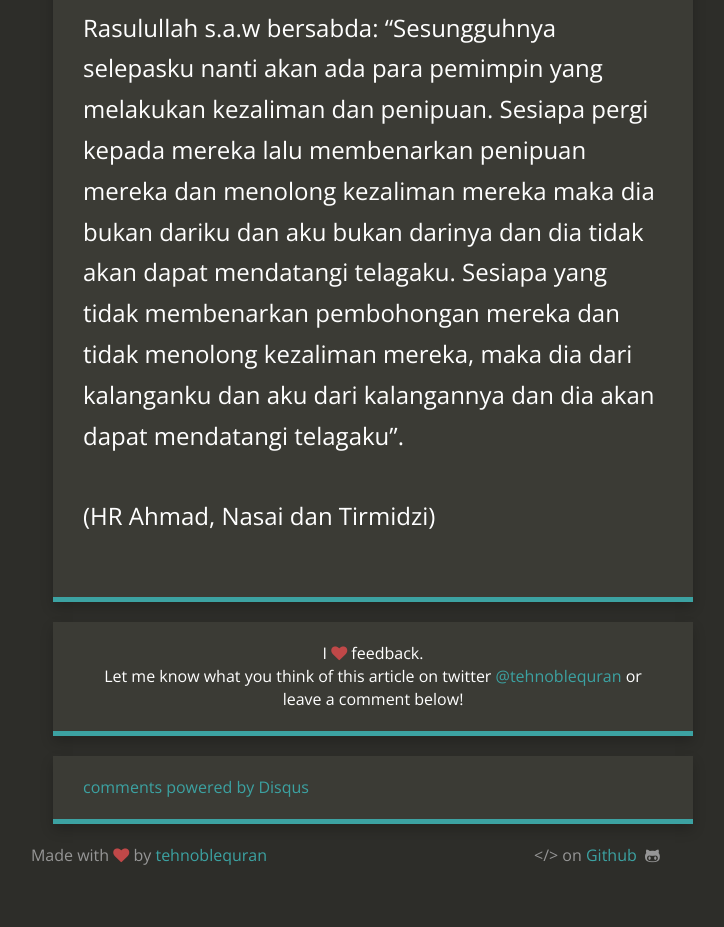
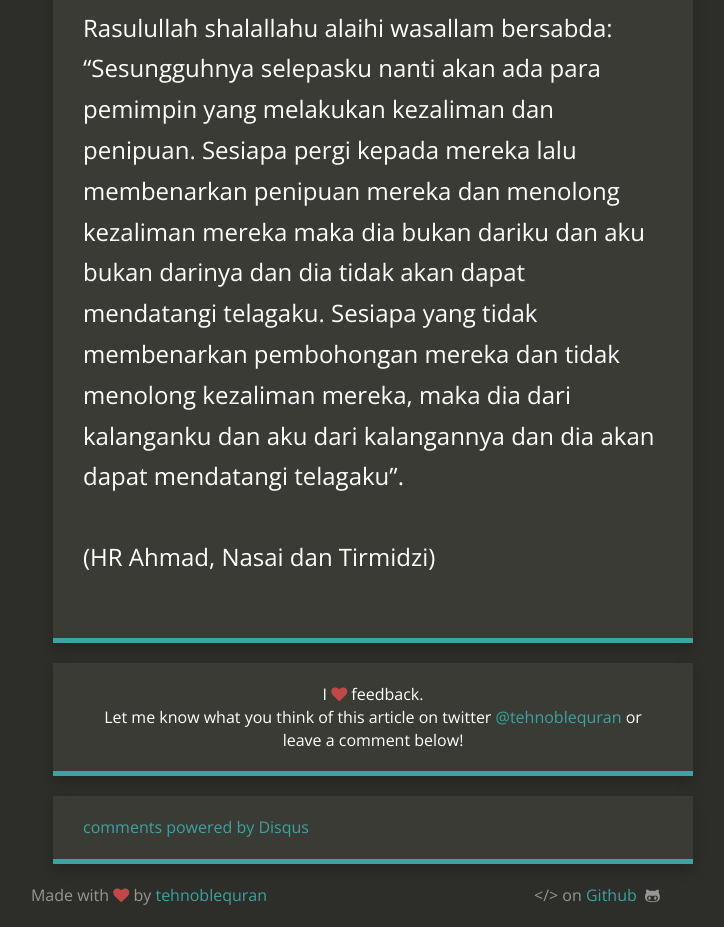
Before and after one commit to kedamaian/swsyafiq, a Jekyll site: the page built from _posts/2016-09-08-nabi-tidak-mengaku-umat.md, in a window 1280 px wide, cut to the strip 646-1573 px from the top of the page. Shown: the whole strip, without its empty margins (267-991 px from the left). Built offline with Jekyll 4.4.1, drawn with Linux system fonts in a browser that asks for light colours; nearby versions of some CDN libraries; comment, search, counter and statistics services are not loaded; before the commit the page ends 1532 px from its top, so only the background shows below that.

Commit message:
Update 2016-09-08-nabi-tidak-mengaku-umat.md

```diff
--- a/_posts/2016-09-08-nabi-tidak-mengaku-umat.md
+++ b/_posts/2016-09-08-nabi-tidak-mengaku-umat.md
@@ -8,6 +8,6 @@ categories:
 ---
 <iframe width="459" height="344" src="https://www.youtube.com/embed/71NAE3pEw8o" frameborder="0" allowfullscreen></iframe>
 
-Rasulullah s.a.w bersabda: “Sesungguhnya selepasku nanti akan ada para pemimpin yang melakukan kezaliman dan penipuan. Sesiapa pergi kepada mereka lalu membenarkan penipuan mereka dan menolong kezaliman mereka maka dia bukan dariku dan aku bukan darinya dan dia tidak akan dapat mendatangi telagaku. Sesiapa yang tidak membenarkan pembohongan mereka dan tidak menolong kezaliman mereka, maka dia dari kalanganku dan aku dari kalangannya dan dia akan dapat mendatangi telagaku”.
+Rasulullah shalallahu alaihi wasallam bersabda: “Sesungguhnya selepasku nanti akan ada para pemimpin yang melakukan kezaliman dan penipuan. Sesiapa pergi kepada mereka lalu membenarkan penipuan mereka dan menolong kezaliman mereka maka dia bukan dariku dan aku bukan darinya dan dia tidak akan dapat mendatangi telagaku. Sesiapa yang tidak membenarkan pembohongan mereka dan tidak menolong kezaliman mereka, maka dia dari kalanganku dan aku dari kalangannya dan dia akan dapat mendatangi telagaku”.
 
 (HR Ahmad, Nasai dan Tirmidzi)
```
